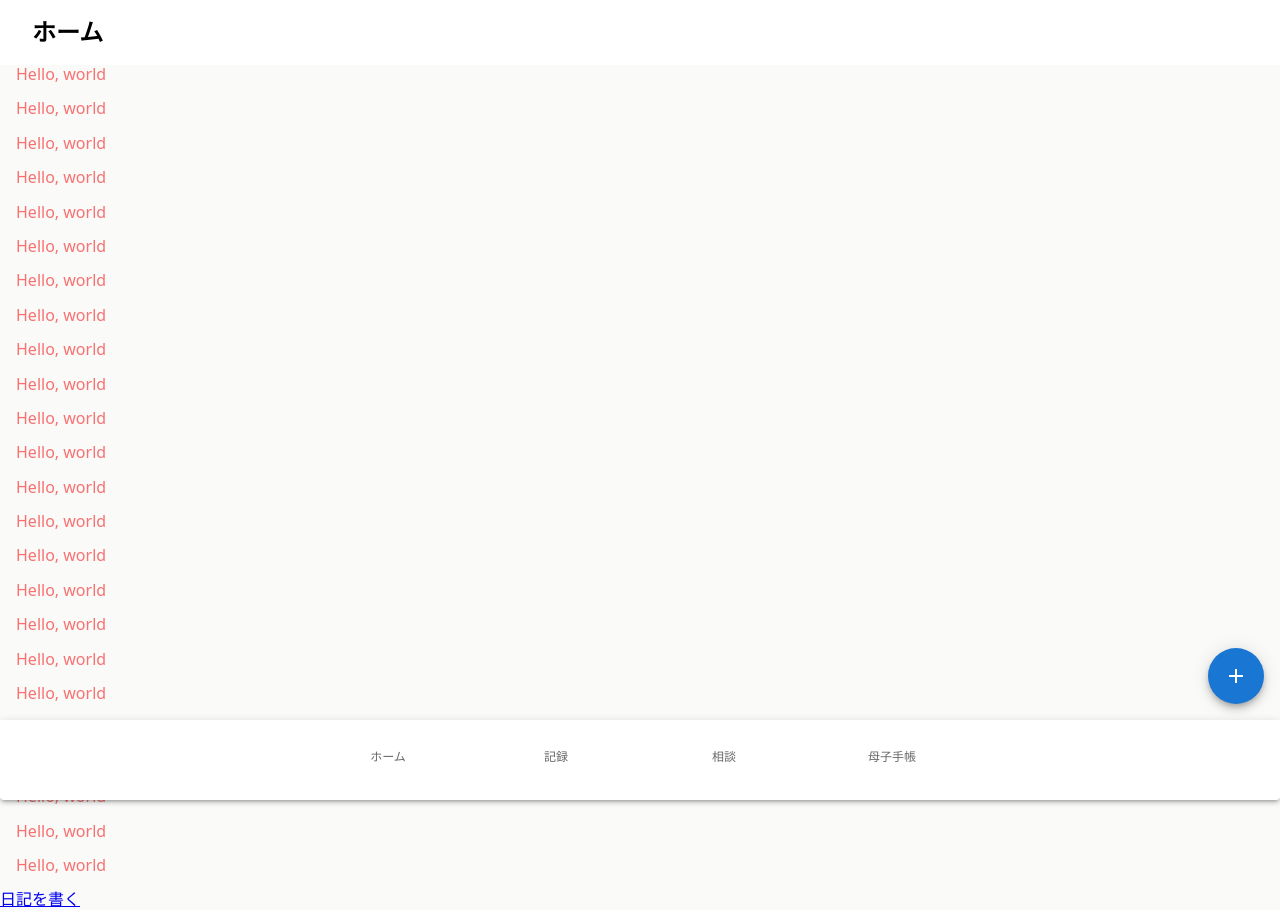
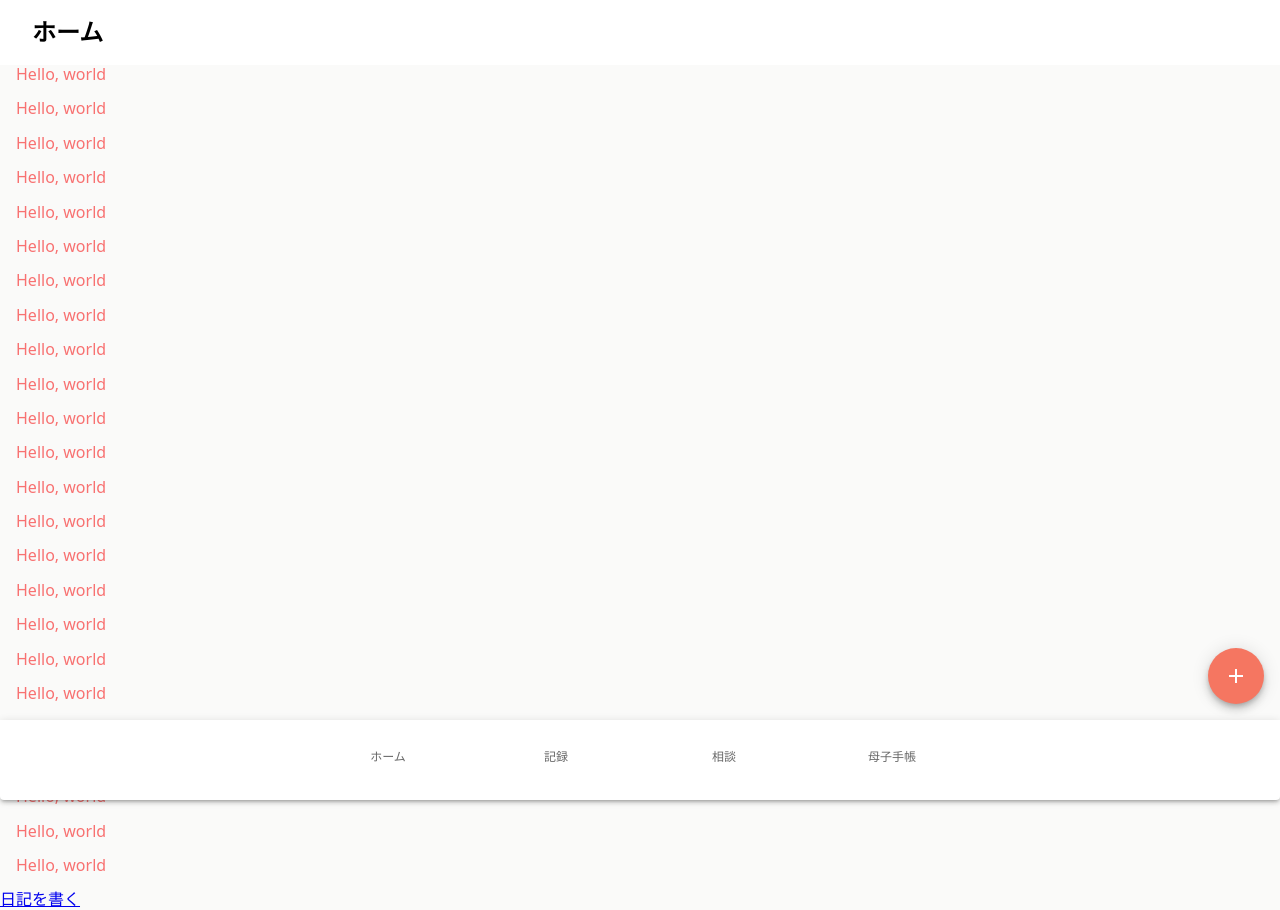
Before and after one commit to yuta-ike/mynumber-inapp, a Next.js app: page / in a window 1280 px wide. Built offline with nearby package versions, Linux system fonts and the light colour scheme; some icons are missing.

Commit message:
add: MUIのプライマリカラーをオレンジに変更

```diff
--- a/src/components/layouts/diaries/AddDiariesButton.tsx
+++ b/src/components/layouts/diaries/AddDiariesButton.tsx
@@ -35,7 +35,12 @@ const AddDiariesButton: React.FC = () => {
         ariaLabel="Add diaries button"
         direction="left"
         sx={{ position: "fixed", bottom: 16, right: 16, mb: 10 }}
-        icon={<SpeedDialIcon openIcon={<EditIcon />} />}
+        icon={
+          <SpeedDialIcon
+            openIcon={<EditIcon style={{ color: "white" }} />}
+            style={{ color: "white" }}
+          />
+        }
         onClose={handleClose}
         onOpen={handleOpen}
         open={open}
--- /dev/null
+++ b/src/consts/theme.ts
@@ -0,0 +1,10 @@
+import { createTheme } from "@mui/material"
+
+// MUI theme config
+export const theme = createTheme({
+  palette: {
+    primary: {
+      main: "#F57661",
+    },
+  },
+})
--- a/src/pages/diary/add.tsx
+++ b/src/pages/diary/add.tsx
@@ -2,9 +2,11 @@ import { useRouter } from "next/router"
 import { Cancel, ArrowLeft, ArrowRight } from "iconoir-react"
 import { Fab } from "@mui/material"
 import { SetStateAction, useCallback, useEffect, useRef, useState } from "react"
+import { ThemeProvider } from "@emotion/react"
 
 import TopBar from "@/components/layouts/TopBar"
 import { bottomNavBarHeight } from "@/consts/layouts"
+import { theme } from "@/consts/theme"
 
 const AddDiary: React.FC = () => {
   const router = useRouter()
@@ -29,7 +31,7 @@ const AddDiary: React.FC = () => {
   }, [body, emote, router])
 
   return (
-    <>
+    <ThemeProvider theme={theme}>
       <TopBar>
         <div className="flex w-full items-center justify-between">
           <ArrowLeft onClick={() => router.back()} />
@@ -54,10 +56,10 @@ const AddDiary: React.FC = () => {
           color="primary"
           onClick={handleNextClick}
         >
-          <ArrowRight />
+          <ArrowRight style={{ color: "white" }} />
         </Fab>
       </main>
-    </>
+    </ThemeProvider>
   )
 }
 
--- a/src/pages/index.tsx
+++ b/src/pages/index.tsx
@@ -1,14 +1,16 @@
 import Link from "next/link"
+import { ThemeProvider } from "@emotion/react"
 
 import BottomNavBar from "@/components/layouts/BottomNavBar"
 import AddDiariesButton from "@/components/layouts/diaries/AddDiariesButton"
 import TopBar from "@/components/layouts/TopBar"
+import { theme } from "@/consts/theme"
 
 import type { NextPage } from "next"
 
 const Index: NextPage = () => {
   return (
-    <>
+    <ThemeProvider theme={theme}>
       <TopBar>
         <h1 className="pl-2 text-[24px]">ホーム</h1>
       </TopBar>
@@ -89,7 +91,7 @@ const Index: NextPage = () => {
         <AddDiariesButton />
       </main>
       <BottomNavBar />
-    </>
+    </ThemeProvider>
   )
 }
 
```
